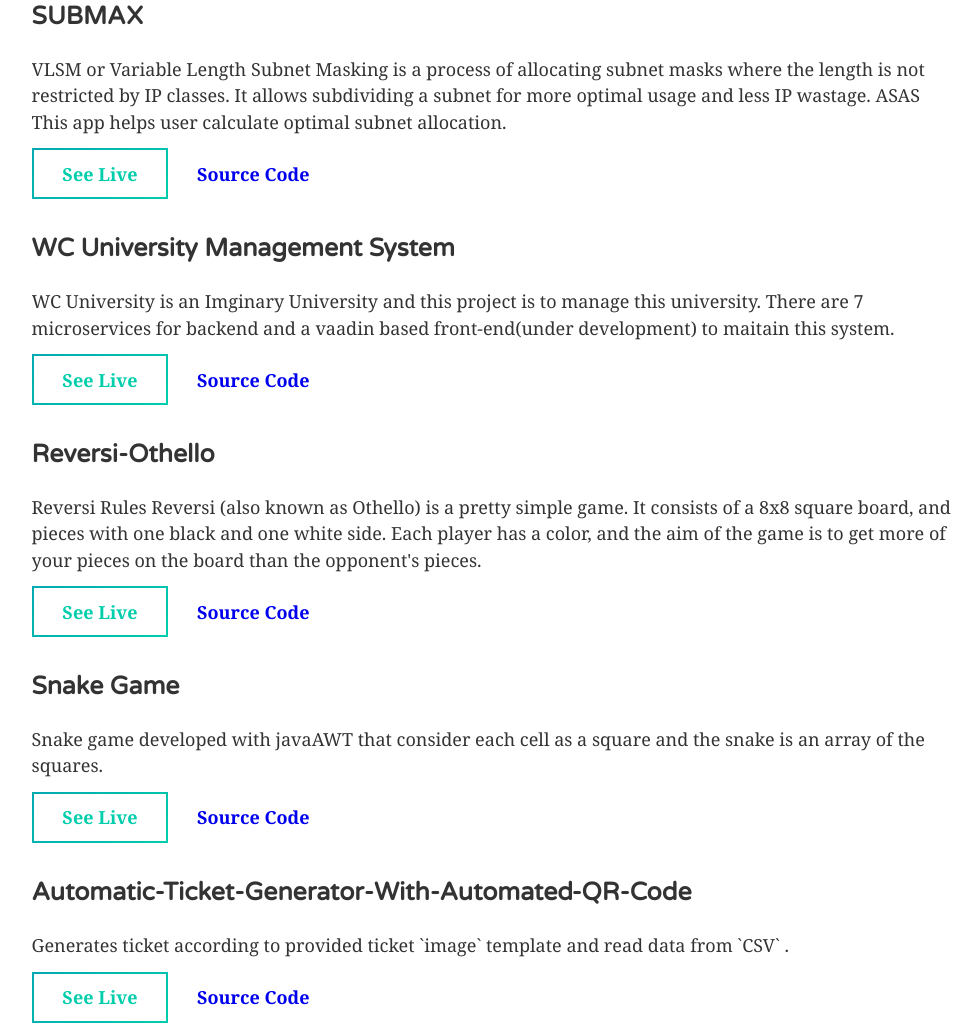
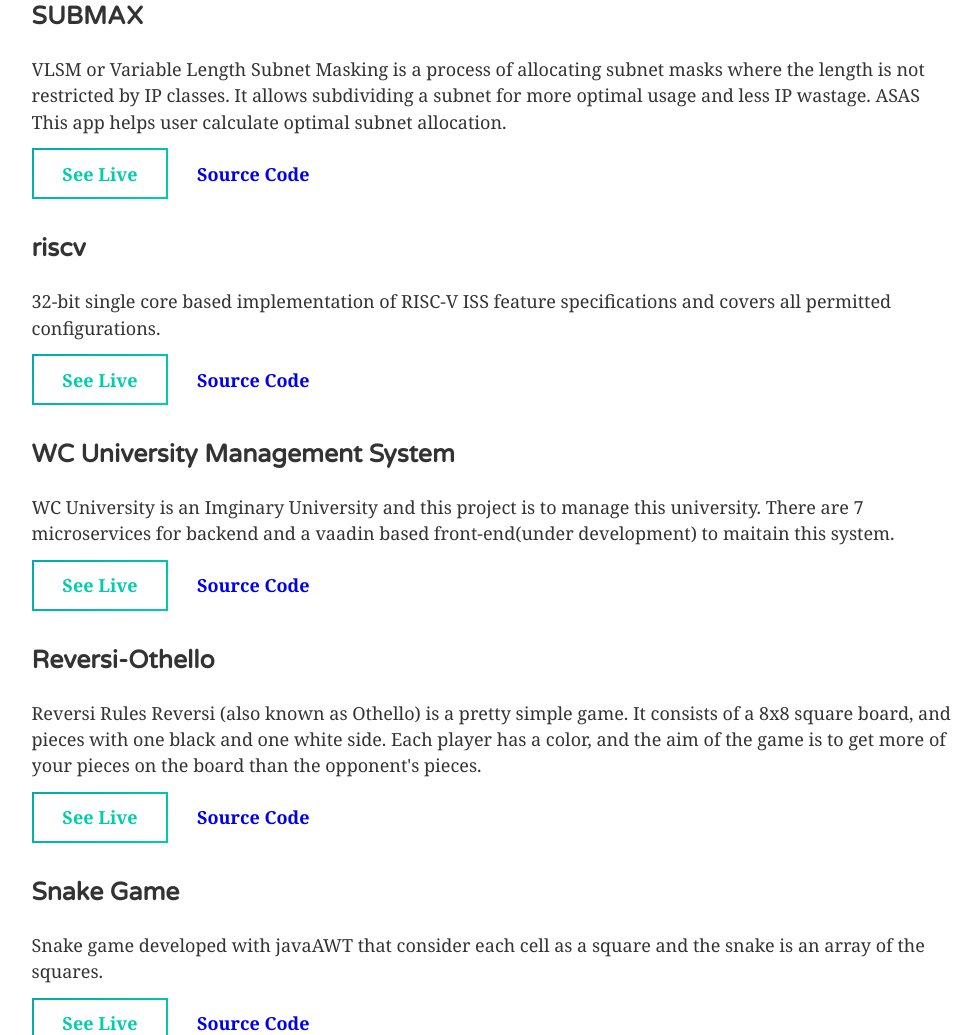
Before and after one commit to ar-pavel/Portfolio-ract, a Gatsby site: page / in a window 1280 px wide. Shown: the part 2632-3667 px from the top of the page, without its empty margins (148-1128 px from the left). Built offline with nearby package versions, Linux system fonts and the light colour scheme; Gatsby itself is replaced by a stand-in of ours.

Commit message:
Risc-v Added

```diff
--- a/src/components/Projects.js
+++ b/src/components/Projects.js
@@ -14,12 +14,19 @@ const Project = () => (
         live="https://submaxvlsm.herokuapp.com/"
         src="https://github.com/ar-pavel/SUBMAX"
       />
+       <Card
+        name="RISC-V Simulator"
+        title="riscv"
+        description="32-bit single core based implementation of RISC-V ISS feature specifications and covers all permitted configurations."
+        live="https://submaxvlsm.herokuapp.com/"
+        src="https://github.com/ar-pavel/SUBMAX"
+      />
       <Card
         name="WC-University-Portal"
         title="WC University Management System"
         description="WC University is an Imginary University and this project is to manage this university. There are 7 microservices for backend and a vaadin based front-end(under development) to maitain this system."
-        live="http://ar-pavel.me/WC-University-Portal/"
-        src="https://github.com/ar-pavel/WC-University-Portal"
+        live="https://github.com/ar-pavel/RISC-V-Simulator"
+        src="https://github.com/ar-pavel/RISC-V-Simulator"
       />
       <Card
         name="Reversi-OthelloGame"
```
